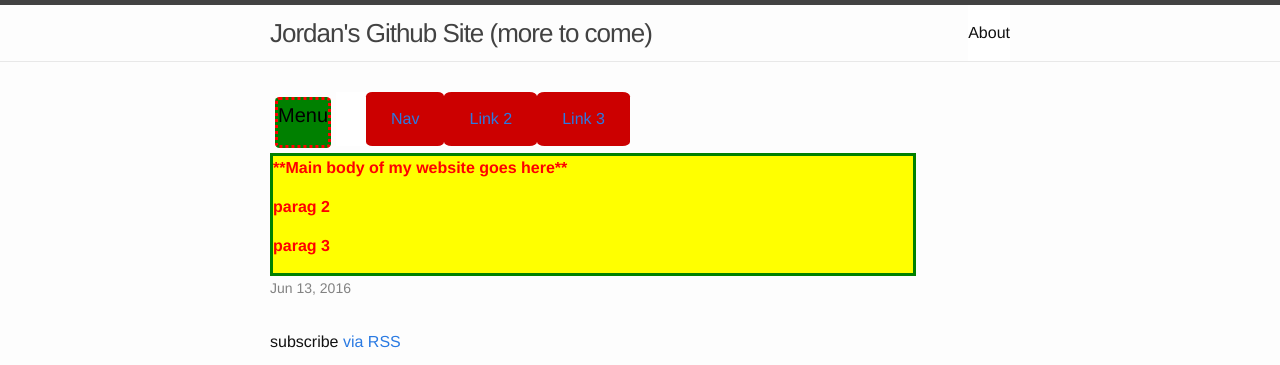
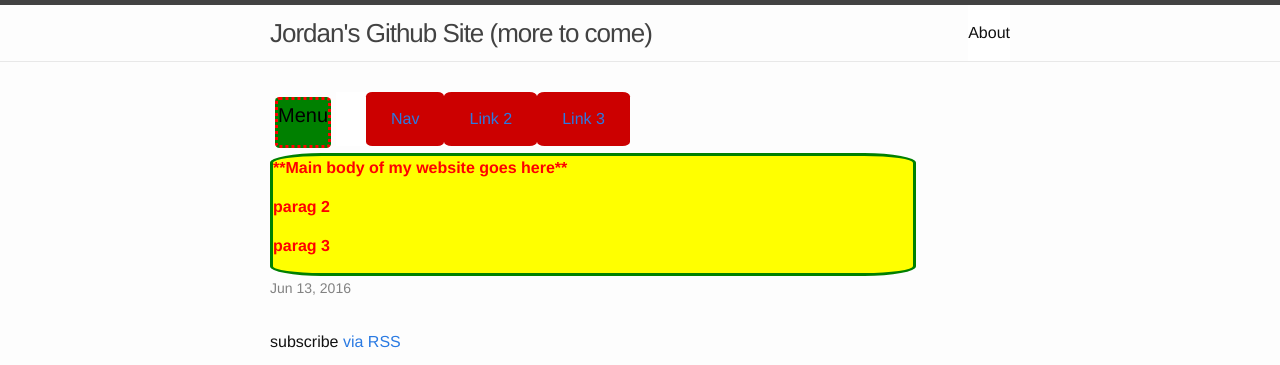
Before and after one commit to Jordanpb/codeacademyTest, a Jekyll site: the page built from index.html, in a window 1280 px wide. Shown: the top 365 px of the page. Built offline with Jekyll 4.4.1, drawn with Linux system fonts in a browser that asks for light colours.

Commit message:
Update _layout.scss

```diff
--- a/_sass/_layout.scss
+++ b/_sass/_layout.scss
@@ -21,7 +21,8 @@
 .divMain{
  height: relative;
  width: 40em;
- vertical-align: baseline;
+ border:2px solid red;
+ border-radius:8%;
  background-color: yellow;
  border: 3px solid green;
  clear: both;
```
